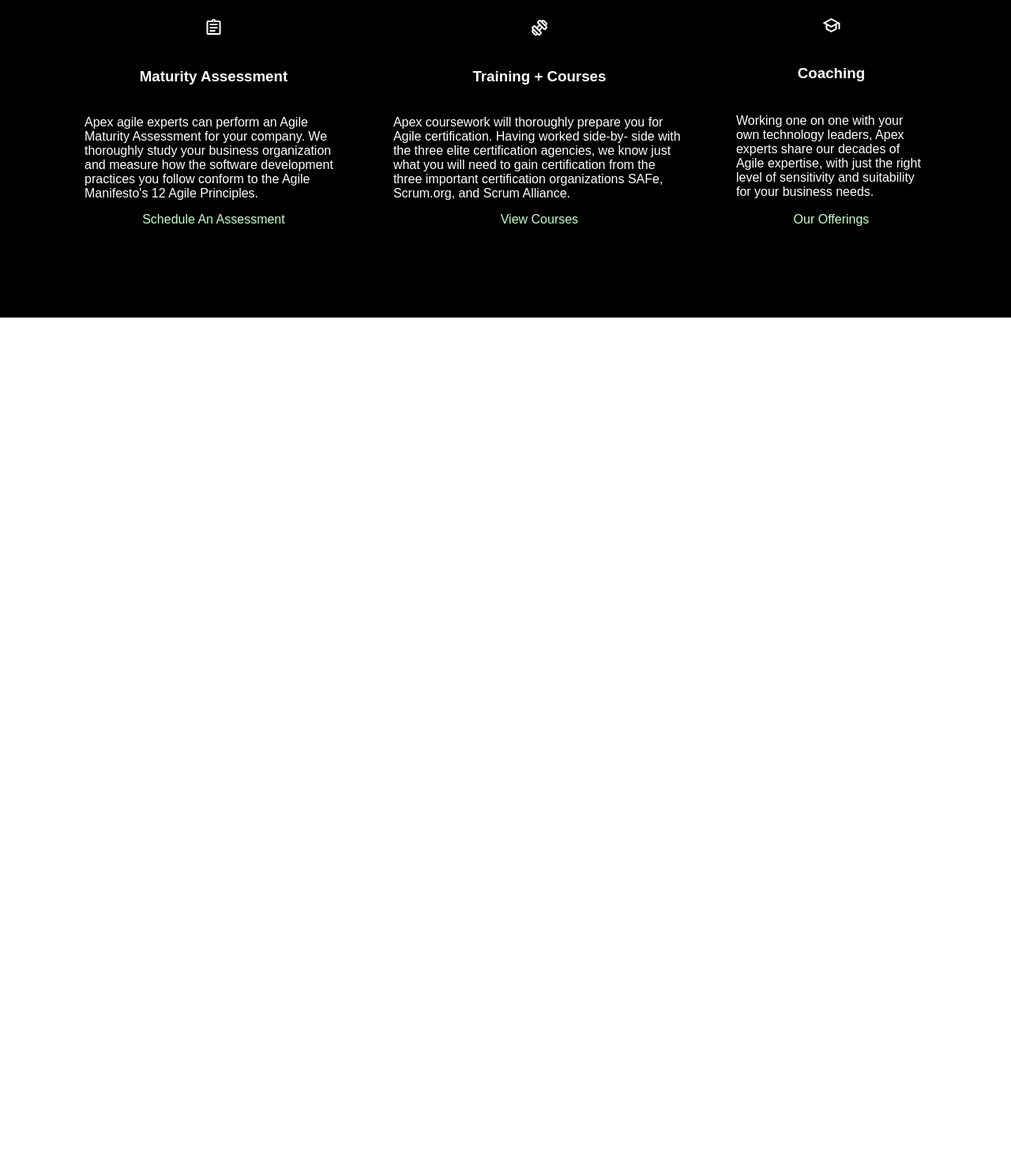
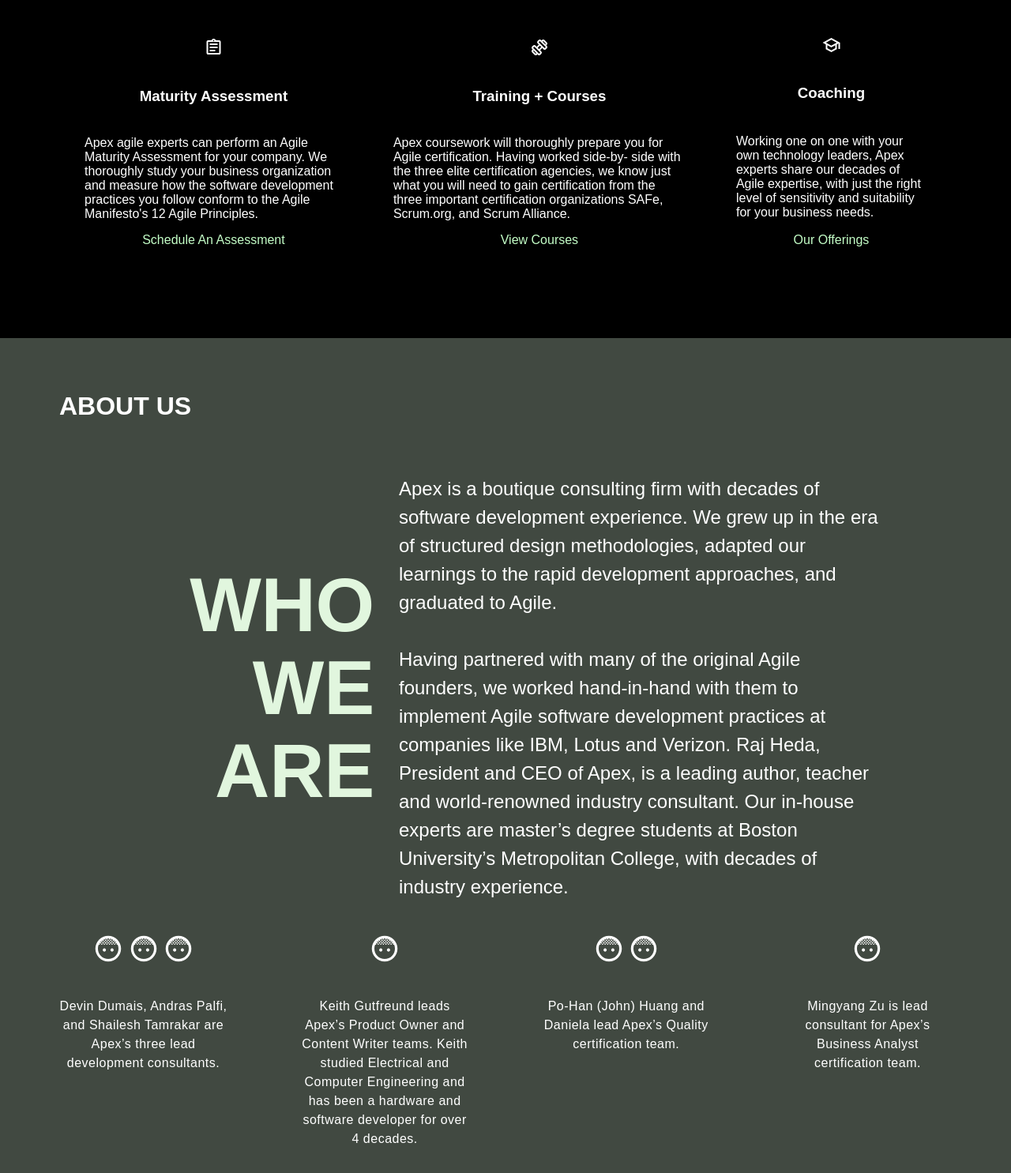
Before and after one commit to AlexandreDelahaye/SnappyLearn, an Astro site in the folder app/: page / in a window 1280 px wide. Shown: the part 749-2234 px from the top of the page at 79% size. Before the commit the page ends 1151 px from the top, so only its background shows below. Built offline with nearby package versions, Linux system fonts and the light colour scheme; Astro itself is replaced by a stand-in of ours.

Commit message:
feat: About Us Banner Responsive Desktop + Mobile

```diff
--- /dev/null
+++ b/app/src/components/heroBanner/AboutUs.astro
@@ -0,0 +1,43 @@
+---
+import faceSvg from "../../assets/face.svg";
+
+---
+
+<div class="about-us-banner">
+    <h2 class="home-section-title">ABOUT US</h2>
+    <div class="about-us-first-row">
+        <h1>WHO WE ARE</h1>
+        <p>Apex is a boutique consulting firm with decades of software development experience. We grew up in the era of structured design methodologies, adapted our learnings to the rapid development approaches, and graduated to Agile.
+
+            <br /><br />Having partnered with many of the original Agile founders, we worked hand-in-hand with them to implement Agile software development practices at companies like IBM, Lotus and Verizon. Raj Heda, President and CEO of Apex, is a leading author, teacher and world-renowned industry consultant. Our in-house experts are master’s degree students at Boston University’s Metropolitan College, with decades of industry experience.</p>
+    </div>
+    <div class="about-us-second-row">
+        <div>
+            <div>
+                <img class="face-svg" src={faceSvg.src} alt="face">
+                <img class="face-svg" src={faceSvg.src} alt="face">
+                <img class="face-svg" src={faceSvg.src} alt="face">
+            </div>
+            <p>Devin Dumais, Andras Palfi, and Shailesh Tamrakar are Apex’s three lead development consultants.</p>
+        </div>
+        <div>
+            <div>
+                <img class="face-svg" src={faceSvg.src} alt="face">
+            </div>
+            <p>Keith Gutfreund leads Apex’s Product Owner and Content Writer teams. Keith studied Electrical and Computer Engineering and has been a hardware and software developer for over 4 decades.</p>
+        </div>
+        <div>
+            <div>
+                <img class="face-svg" src={faceSvg.src} alt="face">
+                <img class="face-svg" src={faceSvg.src} alt="face">
+            </div>
+            <p>Po-Han (John) Huang and Daniela lead Apex’s Quality certification team.</p>
+        </div>
+        <div>
+            <div>
+                <img class="face-svg" src={faceSvg.src} alt="face">
+            </div>
+            <p>Mingyang Zu is lead consultant for Apex’s Business Analyst certification team.</p>
+        </div>
+    </div>
+</div>
--- a/app/src/components/heroBanner/OurServices.astro
+++ b/app/src/components/heroBanner/OurServices.astro
@@ -1,5 +1,5 @@
 <div class="our-services-banner">
-    <h2>OUR SERVICES</h2>
+    <h2 class="home-section-title">OUR SERVICES</h2>
     <div>
         <div class="our-services-column">
             <svg xmlns="http://www.w3.org/2000/svg" width="25" height="24" viewBox="0 0 25 24" fill="none">
--- a/app/src/pages/index.astro
+++ b/app/src/pages/index.astro
@@ -2,10 +2,12 @@
 import Layout from '../layouts/Layout.astro';
 import HeroBanner from '../components/heroBanner/HeroBanner.astro';
 import OurServices from '../components/heroBanner/OurServices.astro';
+import AboutUs from '../components/heroBanner/AboutUs.astro';
 
 ---
 
 <Layout currentPage="index">
     <HeroBanner />
     <OurServices />
+    <AboutUs />
 </Layout>
--- a/app/src/styles/global.css
+++ b/app/src/styles/global.css
@@ -8,25 +8,23 @@ html, body {
     margin: 0;
     width: 100%;
     height: 100%;
+    background-color: #080808;
 }
 
 body {
     height: fit-content;
 }
 
+.page-container {
+    display: block;
+    position: relative;
+    max-width: 2200px;
+    margin: auto;
+    /* top: 124px; */
+}
+
 .hidden {
     display: none;
-}
-
-.pa
-
-
-mobile-dropdow
-    display: no
-}ge-container {
-    display: block;
-    position: relative;
-    /* top: 124px; */
 }
 
 .navbar {
@@ -137,7 +135,7 @@ mobile-dropdow
 }
 
 #mobile-navigation {
-    position: absolute;
+    position: fixed;
     top: 0;
     left: 0;
     right: 0;
@@ -217,6 +215,18 @@ mobile-dropdow
     padding: 0;
 }
 
+h2.home-section-title {
+    color: var(--M3-sys-dark-high-contrast-on-surface, #FFF);
+
+    /* M3/headline/large */
+    /* font-family: var(--Static-Headline-Large-Font, Roboto); */
+    font-size: var(--Static-Headline-Large-Size, 32px);
+    font-style: normal;
+    font-weight: 700;
+    line-height: var(--Static-Headline-Large-Line-Height, 40px); /* 125% */
+    letter-spacing: var(--Static-Headline-Large-Tracking, 0px);
+}
+
 .hero-banner {
     position: relative;
     display: flex;
@@ -282,8 +292,9 @@ mobile-dropdow
 }
 
 #hero-bg-svg {
+    z-index: -1;
     position: absolute;
-    right: 0;
+    right: 21px;
     bottom: 0;
     width: 531px;
     height: 251.989px;
@@ -349,8 +360,106 @@ mobile-dropdow
     text-decoration: underline;
 }
 
+.about-us-banner {
+    display: flex;
+    padding: 40px 202px;
+    flex-direction: column;
+    align-items: flex-start;
+    gap: 40px;
+    background: var(--M3-sys-dark-high-contrast-surface-variant, #414941);
+}
 
-@media (max-width: 1350px) {
+.about-us-first-row {
+    display: flex;
+    justify-content: center;
+    align-items: center;
+    gap: 31px;
+    width: 100%;
+}
+
+.about-us-first-row > h1 {
+    display: flex;
+    margin: 0;
+    width: 340px;
+    /* width: 309px; */
+    flex-direction: column;
+    justify-content: center;
+    flex-shrink: 0;
+    color: var(--M3-sys-dark-high-contrast-secondary, #E1F6DE);
+    text-align: right;
+    /* font-family: var(--Static-Display-Large-Font, Roboto); */
+    font-size: 128px;
+    font-style: normal;
+    font-weight: 800;
+    line-height: 105px; /* 82.031% */
+    letter-spacing: var(--Static-Display-Large-Tracking, -0.25px);
+}
+
+.about-us-first-row > p {
+    margin: 0;
+    width: 773px;
+    flex-shrink: 0;
+    color: var(--M3-sys-dark-high-contrast-on-surface, #FFF);
+
+    /* M3/headline/medium */
+    /* font-family: var(--Static-Headline-Medium-Font, Roboto); */
+    font-size: var(--Static-Headline-Medium-Size, 28px);
+    font-style: normal;
+    font-weight: 400;
+    line-height: var(--Static-Headline-Medium-Line-Height, 36px); /* 128.571% */
+    letter-spacing: var(--Static-Headline-Small-Tracking, 0px);
+}
+
+.about-us-second-row {
+    display: flex;
+    width: 100%;
+    justify-content: space-between;
+    align-items: flex-start;
+    flex-wrap: wrap;
+}
+
+.about-us-second-row > div {
+    display: flex;
+    width: 213px;
+    flex-direction: column;
+    align-items: center;
+    gap: 37px;
+    flex-shrink: 0;
+}
+
+.about-us-second-row > div > p {
+    text-align: center;
+    margin: 0;
+    width: 213px;
+    flex-shrink: 0;
+
+    color: var(--M3-sys-dark-high-contrast-on-surface, #FFF);
+
+    /* M3/body/large-emphasized */
+    /* font-family: var(--Static-Body-Large-Font, Roboto); */
+    font-size: var(--Static-Body-Large-Size, 16px);
+    font-style: normal;
+    font-weight: 500;
+    line-height: var(--Static-Body-Large-Line-Height, 24px); /* 150% */
+    letter-spacing: var(--Static-Body-Large-Tracking, 0.5px);
+}
+
+.face-svg {
+    width: 40px;
+    height: 40px;
+    flex-shrink: 0;
+    aspect-ratio: 1/1;
+}
+
+@media (max-width: 1350px) { /* Reduced */
+    .hero-banner > div > h3 {
+        font-size: 26px;
+    }
+
+    .hero-banner {
+        padding: 80px 75px;
+    }
+
     .our-services-banner {
         padding: 80px 75px;
     }
@@ -358,9 +467,30 @@ mobile-dropdow
     .our-services-column > p {
         width: auto;
     }
+
+    .about-us-banner {
+        padding: 40px 75px;
+    }
+
+    .about-us-first-row > h1 {
+        width: 309px;
+        font-size: 96px;
+    }
+
+    .about-us-first-row > p {
+        font-size: 24px;
+        max-width: 610px;
+    }
 }
 
-@media (max-width: 970px) {
+@media (max-width: 1050px) {
+    .about-us-second-row > div {
+        width: 50%;
+        margin-top: 40px;
+    }
+}
+
+@media (max-width: 970px) { /* Mobile */
     .nav-links {
         display: none;
     }
@@ -397,6 +527,36 @@ mobile-dropdow
     .our-services-column > p {
         width: 247px;
     }
+
+    .about-us-banner {
+        padding: 40px;
+    }
+
+    .about-us-first-row {
+        flex-direction: column;
+    }
+
+    .about-us-first-row > p {
+        font-size: 16px;
+        max-width: 340px;
+    }
+
+    .about-us-second-row > div > p {
+        text-align: left;
+        font-size: 12px;
+    }
+}
+
+@media (max-width: 600px) {
+    .about-us-second-row > div > p {
+        width: 137px;
+    }
+}
+
+@media (max-width: 400px) {
+    .about-us-second-row > div {
+        width: 100%;
+    }
 }
 
 @media (min-width: 971px) {
@@ -408,13 +568,3 @@ mobile-dropdow
         display: none !important;
     }
 }
-
-@media (max-width: 1300px) {
-    .hero-banner > div > h3 {
-        font-size: 26px;
-    }
-
-    .hero-banner {
-        padding: 80px 75px;
-    }
-}
```
Also changed, not shown: app/src/assets/face.svg (added).
